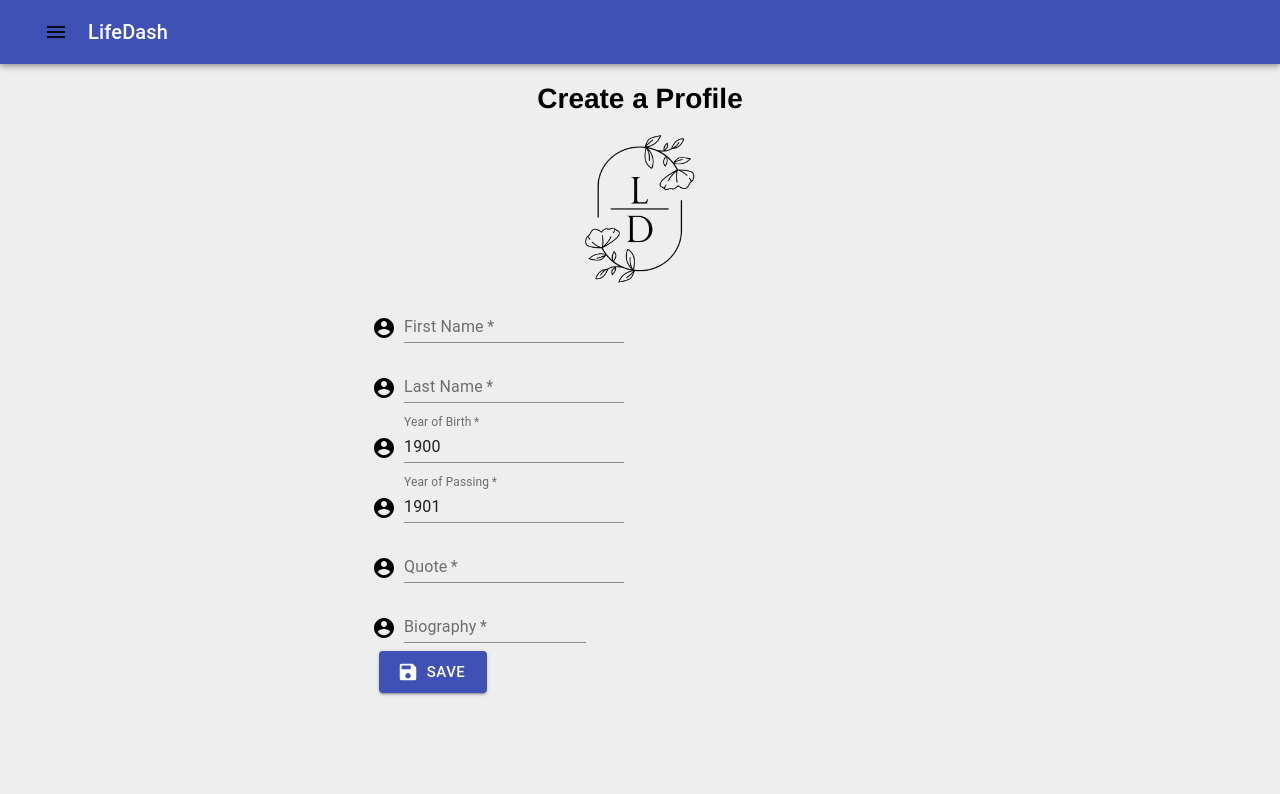
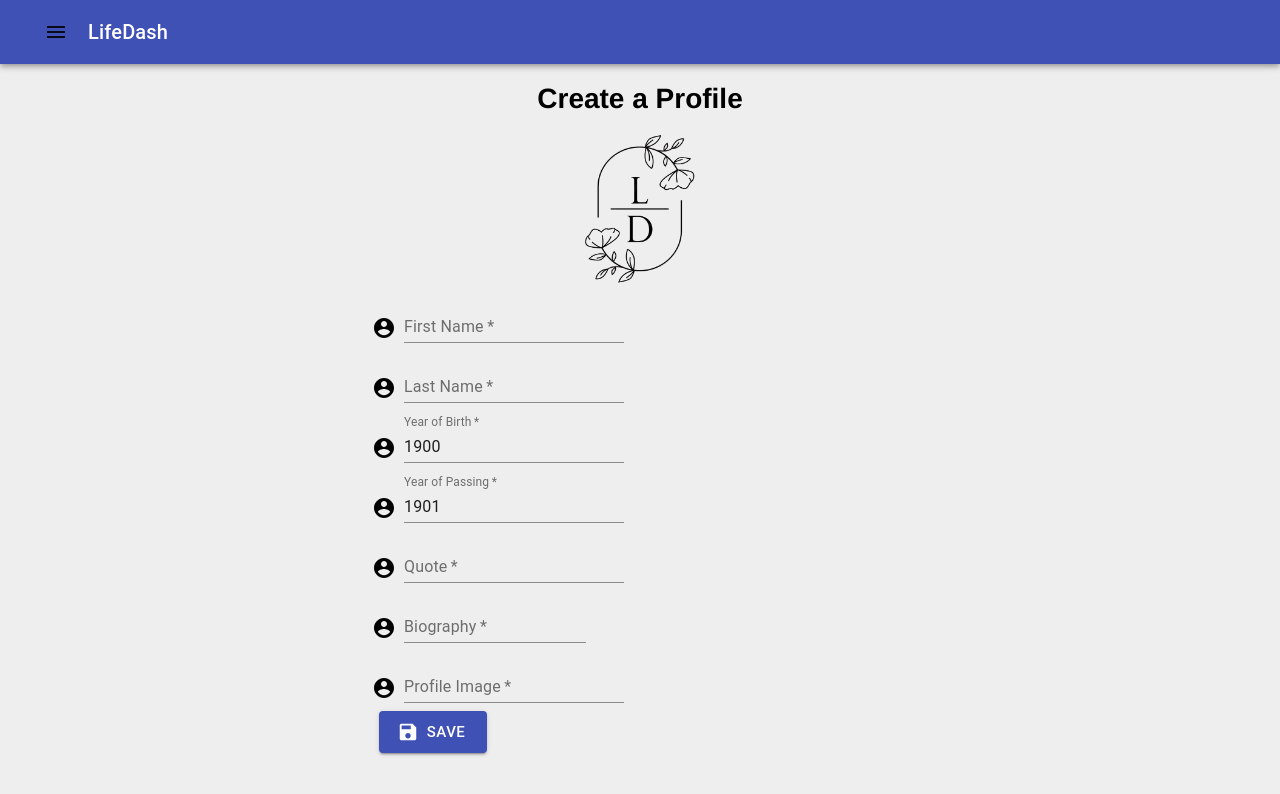
Before and after one commit to kjwallac/LifeDash, a React (Create React App) app in the folder client/: page /profile/create in a window 1280 px wide. Shown: the top 794 px of the page. Built offline with nearby package versions, Linux system fonts and the light colour scheme.

Commit message:
added profileImage field to form, updated the logo address on Data.js

```diff
--- a/client/src/components/Form.js
+++ b/client/src/components/Form.js
@@ -172,6 +172,7 @@ export default function Form() {
             </Grid>
           </Grid>
         </div>
+
         <div className={classes.margin}>
           <Grid container spacing={1} alignItems="flex-end">
             <Grid item>
@@ -181,7 +182,7 @@ export default function Form() {
               <TextField
                 id="quote"
                 label="Quote"
-                required="true"
+                required={true}
                 value={profile.quote}
                 onChange={genOnFieldChange("quote")}
               />
@@ -208,6 +209,24 @@ export default function Form() {
             </Grid>
           </Grid>
         </div>
+
+        <div className={classes.margin}>
+          <Grid container spacing={1} alignItems="flex-end">
+            <Grid item>
+              <AccountCircle />
+            </Grid>
+            <Grid item>
+              <TextField
+                id="profileImage"
+                label="Profile Image"
+                required={true}
+                value={profile.profileImage}
+                onChange={genOnFieldChange("profileImage")}
+              />
+            </Grid>
+          </Grid>
+        </div>
+
         {/* begin code to duplicate each time new photo is click */}
         {/* {fields.map((field, idx) => {
           return (
@@ -234,6 +253,8 @@ export default function Form() {
           );
         })} */}
         {/* end code to duplicate each time new photo is click */}
+
+
         <Grid className={classes.buttonRoot} item xs={3}>
           <ButtonGroup
             color="primary"
--- a/client/src/pages/Data.js
+++ b/client/src/pages/Data.js
@@ -1,6 +1,6 @@
 import React from "react";
 import QRCode from "qrcode.react";
-import logo from "../images/logo.png";
+// import logo from "../images/logo.png";
 
 const Data = () => {
   const profileId = "6096d4f37db3bb974d03154e";
@@ -17,7 +17,7 @@ const Data = () => {
         includeMargin={false}
         renderAs={"canvas"}
         imageSettings={{
-          src: logo,
+          src: "/images/logo.png",
           x: null,
           y: null,
           height: 24,
--- a/client/src/pages/Home.js
+++ b/client/src/pages/Home.js
@@ -1,5 +1,4 @@
 import React from "react";
-import Bar from "../components/Bar";
 import Data from "./Data";
 
 export default function Home() {
```
